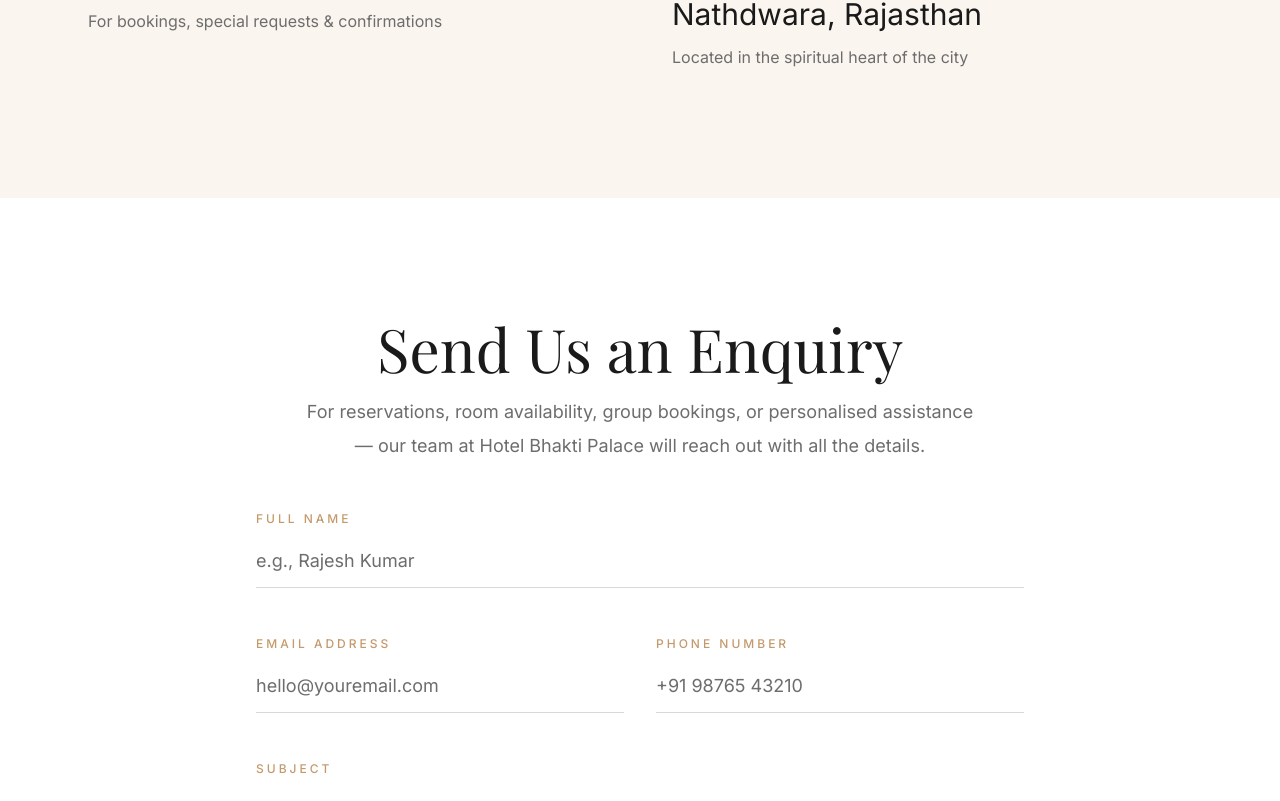
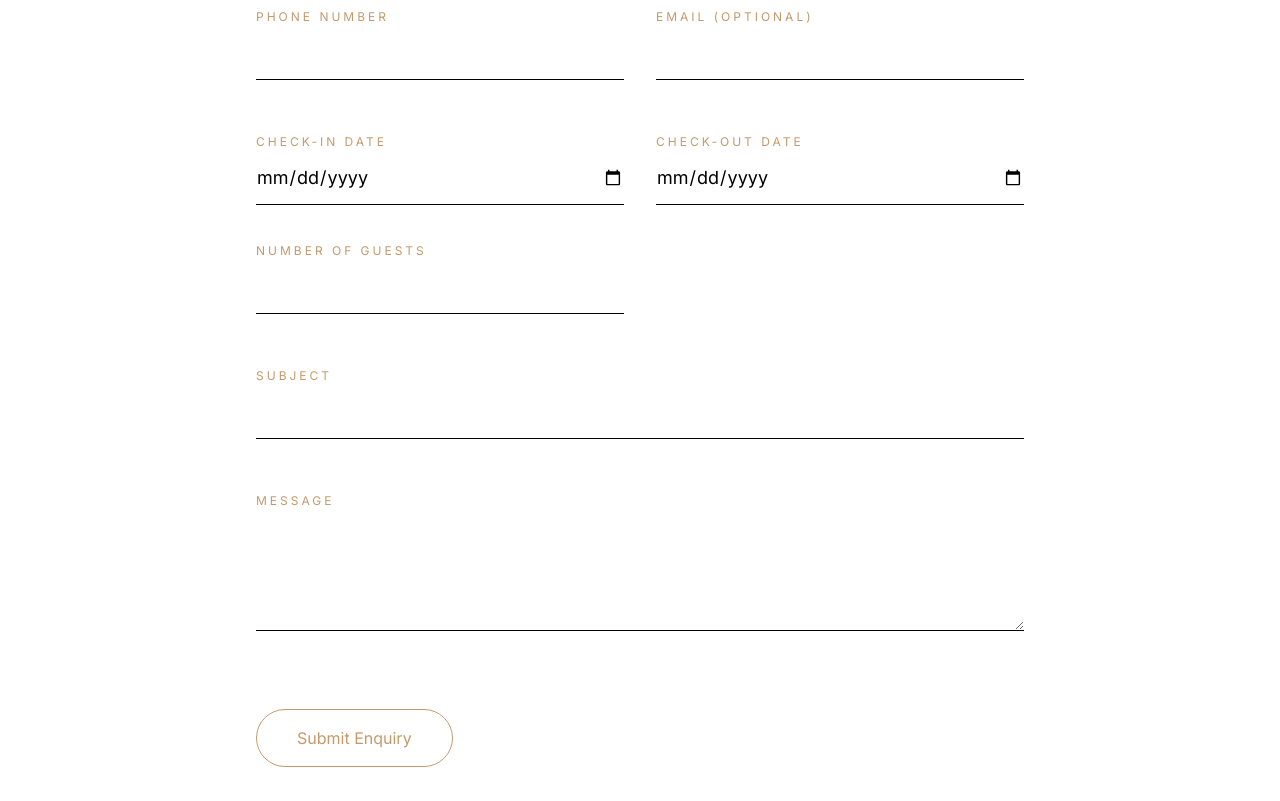
Before and after one commit to RishiBagora/hotelbhaktipalace, a React (Vite) app: page /contact in a window 1280 px wide. Shown: the part 1433-2234 px from the top of the page. Built offline with nearby package versions, Linux system fonts and the light colour scheme.

Commit message:
project detail page 1) hero section 2) overview section 3)challenges

```diff
--- a/src/Pages/Contacts.jsx
+++ b/src/Pages/Contacts.jsx
@@ -8,7 +8,7 @@
 const Contacts = () => {
   return (
     <div>
-      <ContactHero/>
+
       <ContactDetailsStrip/>
       <ContactForm/>
       <MapSection/>
--- a/src/components/ContactUs/ContactCTA.jsx
+++ b/src/components/ContactUs/ContactCTA.jsx
@@ -119,7 +119,7 @@
           <motion.a
             variants={fadeUp}
             custom={3}
-            href="tel:+919876543210"
+            href="tel:+919772578699"
             target="_blank"
             rel="noopener noreferrer"
             className="px-10 py-4 rounded-full bg-[var(--accent)] text-white uppercase tracking-wide text-sm hover:bg-opacity-90 transition-all duration-500"
@@ -132,7 +132,7 @@
           <motion.a
             variants={fadeUp}
             custom={4}
-            href="https://wa.me/919876543210"
+            href="https://wa.me/919772578699"
             target="_blank"
             rel="noopener noreferrer"
             className="px-10 py-4 rounded-full border border-[var(--accent)] text-[var(--accent)] uppercase tracking-wide text-sm hover:bg-[var(--accent)] hover:text-white transition-all duration-500"
--- a/src/components/ContactUs/ContactForm.jsx
+++ b/src/components/ContactUs/ContactForm.jsx
@@ -1,16 +1,6 @@
 // ContactForm.jsx
 import React, { useState } from "react";
 import { motion } from "framer-motion";
-
-/**
- * ContactForm
- * Ultra-luxury editorial enquiry form styled with Tailwind and animated with Framer Motion.
- *
- * Notes:
- * - Ensure Playfair Display and Inter are loaded globally (e.g., in index.html or via @import).
- * - Tailwind must be configured in the project.
- * - Framer Motion: npm install framer-motion
- */
 
 const fadeUp = {
   hidden: { opacity: 0, y: 20, filter: "blur(6px)" },
@@ -37,10 +27,14 @@
     fullName: "",
     email: "",
     phone: "",
+    checkInDate: "",
+    checkOutDate: "",
+    guests: "",
     subject: "",
     message: "",
   });
-  const [status, setStatus] = useState({ loading: false, success: null, error: null });
+
+  const [status, setStatus] = useState({ loading: false, error: null });
 
   const handleChange = (e) => {
     const { name, value } = e.target;
@@ -48,85 +42,94 @@
   };
 
   const validate = () => {
-    // Minimal, non-intrusive validation for luxury UX
     if (!form.fullName.trim()) return "Please enter your full name.";
-    if (!form.email.trim()) return "Please provide an email address.";
-    // phone optional but if entered ensure some digits
-    if (form.phone && form.phone.replace(/\D/g, "").length < 6) return "Please enter a valid phone number.";
-    if (!form.message.trim()) return "Please write a brief message.";
+    if (!form.phone.trim()) return "Please provide a phone number.";
+    if (!form.checkInDate) return "Please select check-in date.";
+    if (!form.checkOutDate) return "Please select check-out date.";
+    if (!form.guests) return "Please enter number of guests.";
     return null;
   };
 
-  const handleSubmit = async (e) => {
+  const formatDate = (dateString) => {
+  if (!dateString) return "—";
+  return new Date(dateString).toLocaleDateString("en-IN", {
+    day: "numeric",
+    month: "long",
+    year: "numeric",
+  });
+};
+
+
+  const handleSubmit = (e) => {
     e.preventDefault();
-    setStatus({ loading: true, success: null, error: null });
+    setStatus({ loading: true, error: null });
 
     const err = validate();
     if (err) {
-      setStatus({ loading: false, success: null, error: err });
-      window.scrollTo({ top: 0, behavior: "smooth" });
+      setStatus({ loading: false, error: err });
       return;
     }
 
-    try {
-      // Fake submit for demo — replace with real API integration
-      await new Promise((res) => setTimeout(res, 900));
-      setStatus({ loading: false, success: "Thank you — we will contact you shortly.", error: null });
-      setForm({ fullName: "", email: "", phone: "", subject: "", message: "" });
-    } catch (submitError) {
-      setStatus({ loading: false, success: null, error: "Something went wrong. Please try again later." });
-    }
+    const whatsappMessage = `
+Hello Hotel Bhakti Palace 👋
+
+I would like to enquire about a booking.
+
+🧑 Name: ${form.fullName}
+📞 Phone: ${form.phone}
+📧 Email: ${form.email || "Not provided"}
+
+📅 Check-in Date: ${formatDate(form.checkInDate)}
+📅 Check-out Date: ${formatDate(form.checkOutDate)}
+👥 Number of Guests: ${form.guests}
+
+📝 Subject: ${form.subject || "Hotel Booking Enquiry"}
+
+💬 Message:
+${form.message || "—"}
+
+Please contact me with availability and pricing.
+Thank you.
+    `.trim();
+
+    const whatsappURL = `https://wa.me/+918302501774?text=${encodeURIComponent(
+      whatsappMessage
+    )}`;
+
+    window.open(whatsappURL, "_blank");
+
+    setStatus({ loading: false, error: null });
   };
 
   return (
     <section
-      aria-labelledby="contact-form-heading"
       className="bg-white py-[120px] px-5"
       style={{
-        // theme variables — keep consistent with site
         "--accent": "#c49a6c",
         "--text-primary": "#1a1a1a",
         "--text-secondary": "#6d6d6d",
-        "--line": "rgba(0,0,0,0.08)",
         "--input-border": "rgba(0,0,0,0.15)",
       }}
     >
       <div className="max-w-3xl mx-auto">
-        {/* Header (staggered) */}
+        {/* Header */}
         <motion.div
           initial="hidden"
           whileInView="visible"
-          viewport={{ once: true, amount: 0.4 }}
+          viewport={{ once: true }}
           variants={fadeUp}
           className="text-center mb-12"
         >
-          <h2
-            id="contact-form-heading"
-            className="text-4xl md:text-6xl font-serif text-[var(--text-primary)] mb-4"
-            style={{ fontFamily: "Playfair Display, serif", lineHeight: 1.02 }}
-          >
+          <h2 className="text-4xl md:text-6xl font-serif mb-4">
             Send Us an Enquiry
           </h2>
-
-          <p
-            className="text-base md:text-lg text-[var(--text-secondary)] max-w-2xl mx-auto"
-            style={{ fontFamily: "Inter, sans-serif", lineHeight: 1.9 }}
-          >
-            For reservations, room availability, group bookings, or personalised assistance — our team
-            at Hotel Bhakti Palace will reach out with all the details.
+          <p className="text-lg text-[var(--text-secondary)]">
+            Room availability, bookings or special requests — we’ll assist you personally.
           </p>
         </motion.div>
 
-        {/* Status messages */}
         {status.error && (
-          <div className="mb-6 text-sm text-red-700" role="status" aria-live="polite">
-            {status.error}
-          </div>
-        )}
-        {status.success && (
-          <div className="mb-6 text-sm text-green-700" role="status" aria-live="polite">
-            {status.success}
-          </div>
+          <div className="mb-6 text-sm text-red-700">{status.error}</div>
         )}
 
         {/* Form */}
@@ -134,121 +137,127 @@
           onSubmit={handleSubmit}
           initial="hidden"
           whileInView="visible"
-          viewport={{ once: true, amount: 0.35 }}
+          viewport={{ once: true }}
           variants={stagger}
           className="flex flex-col gap-12"
-          autoComplete="off"
         >
-          {/* Full name */}
-          <motion.div variants={fadeUp} className="flex flex-col gap-2">
-            <label htmlFor="fullName" className="uppercase text-xs tracking-[0.25em] text-[var(--accent)] font-medium">
+          {/* Name */}
+          <motion.div variants={fadeUp}>
+            <label className="uppercase text-xs tracking-[0.25em] text-[var(--accent)]">
               Full Name
             </label>
-
             <input
-              id="fullName"
               name="fullName"
-              type="text"
               value={form.fullName}
               onChange={handleChange}
-              placeholder="e.g., Rajesh Kumar"
-              autoComplete="off"
-              aria-label="Full name"
-              className="bg-transparent py-3 text-lg text-[var(--text-primary)] placeholder:text-[var(--text-secondary)] outline-none border-b border-[var(--input-border)] focus:border-[var(--accent)] transition-all duration-300"
-              style={{ fontFamily: "Inter, sans-serif" }}
+              className="w-full bg-transparent border-b py-3 text-lg outline-none"
             />
           </motion.div>
 
-          {/* Email + Phone horizontally on wide screens */}
-          <div className="grid grid-cols-1 md:grid-cols-2 gap-8">
-            <motion.div variants={fadeUp} className="flex flex-col gap-2">
-              <label htmlFor="email" className="uppercase text-xs tracking-[0.25em] text-[var(--accent)] font-medium">
-                Email Address
+          {/* Phone + Email */}
+          <div className="grid md:grid-cols-2 gap-8">
+            <motion.div variants={fadeUp}>
+              <label className="uppercase text-xs tracking-[0.25em] text-[var(--accent)]">
+                Phone Number
               </label>
-
               <input
-                id="email"
-                name="email"
-                type="email"
-                value={form.email}
+                name="phone"
+                value={form.phone}
                 onChange={handleChange}
-                placeholder="hello@youremail.com"
-                autoComplete="off"
-                aria-label="Email address"
-                className="bg-transparent py-3 text-lg text-[var(--text-primary)] placeholder:text-[var(--text-secondary)] outline-none border-b border-[var(--input-border)] focus:border-[var(--accent)] transition-all duration-300"
-                style={{ fontFamily: "Inter, sans-serif" }}
+                className="w-full bg-transparent border-b py-3 text-lg outline-none"
               />
             </motion.div>
 
-            <motion.div variants={fadeUp} className="flex flex-col gap-2">
-              <label htmlFor="phone" className="uppercase text-xs tracking-[0.25em] text-[var(--accent)] font-medium">
-                Phone Number
+            <motion.div variants={fadeUp}>
+              <label className="uppercase text-xs tracking-[0.25em] text-[var(--accent)]">
+                Email (optional)
               </label>
+              <input
+                name="email"
+                value={form.email}
+                onChange={handleChange}
+                className="w-full bg-transparent border-b py-3 text-lg outline-none"
+              />
+            </motion.div>
+          </div>
 
+          {/* Date + Guests */}
+          <div className="grid md:grid-cols-2 gap-8">
+            <motion.div variants={fadeUp}>
+              <label className="uppercase text-xs tracking-[0.25em] text-[var(--accent)]">
+                Check-in Date
+              </label>
               <input
-                id="phone"
-                name="phone"
-                type="tel"
-                value={form.phone}
+                type="date"
+                name="checkInDate"
+                value={form.checkInDate}
                 onChange={handleChange}
-                placeholder="+91 98765 43210"
-                autoComplete="off"
-                aria-label="Phone number"
-                className="bg-transparent py-3 text-lg text-[var(--text-primary)] placeholder:text-[var(--text-secondary)] outline-none border-b border-[var(--input-border)] focus:border-[var(--accent)] transition-all duration-300"
-                style={{ fontFamily: "Inter, sans-serif" }}
+                className="w-full bg-transparent border-b py-3 text-lg outline-none"
+              />
+            </motion.div>
+
+            <motion.div variants={fadeUp}>
+              <label className="uppercase text-xs tracking-[0.25em] text-[var(--accent)]">
+                Check-out Date
+              </label>
+              <input
+                type="date"
+                name="checkOutDate"
+                value={form.checkOutDate}
+                onChange={handleChange}
+                className="w-full bg-transparent border-b py-3 text-lg outline-none"
+              />
+            </motion.div>
+
+            <motion.div variants={fadeUp}>
+              <label className="uppercase text-xs tracking-[0.25em] text-[var(--accent)]">
+                Number of Guests
+              </label>
+              <input
+                type="number"
+                min="1"
+                name="guests"
+                value={form.guests}
+                onChange={handleChange}
+                className="w-full bg-transparent border-b py-3 text-lg outline-none"
               />
             </motion.div>
           </div>
 
           {/* Subject */}
-          <motion.div variants={fadeUp} className="flex flex-col gap-2">
-            <label htmlFor="subject" className="uppercase text-xs tracking-[0.25em] text-[var(--accent)] font-medium">
+          <motion.div variants={fadeUp}>
+            <label className="uppercase text-xs tracking-[0.25em] text-[var(--accent)]">
               Subject
             </label>
-
             <input
-              id="subject"
               name="subject"
-              type="text"
               value={form.subject}
               onChange={handleChange}
-              placeholder="e.g., Room availability for festival dates"
-              autoComplete="off"
-              aria-label="Subject"
-              className="bg-transparent py-3 text-lg text-[var(--text-primary)] placeholder:text-[var(--text-secondary)] outline-none border-b border-[var(--input-border)] focus:border-[var(--accent)] transition-all duration-300"
-              style={{ fontFamily: "Inter, sans-serif" }}
+              className="w-full bg-transparent border-b py-3 text-lg outline-none"
             />
           </motion.div>
 
           {/* Message */}
-          <motion.div variants={fadeUp} className="flex flex-col gap-2">
-            <label htmlFor="message" className="uppercase text-xs tracking-[0.25em] text-[var(--accent)] font-medium">
-              Your Message
+          <motion.div variants={fadeUp}>
+            <label className="uppercase text-xs tracking-[0.25em] text-[var(--accent)]">
+              Message
             </label>
-
             <textarea
-              id="message"
               name="message"
               value={form.message}
               onChange={handleChange}
-              placeholder="Write any specifics — dates, number of guests, special requests..."
-              aria-label="Your message"
-              autoComplete="off"
-              className="bg-transparent py-3 text-lg text-[var(--text-primary)] placeholder:text-[var(--text-secondary)] outline-none border-b border-[var(--input-border)] focus:border-[var(--accent)] transition-all duration-300 min-h-[140px] resize-none"
-              style={{ fontFamily: "Inter, sans-serif" }}
+              className="w-full bg-transparent border-b py-3 text-lg outline-none min-h-[120px]"
             />
           </motion.div>
 
-          {/* Button */}
-          <motion.div variants={fadeUp} className="flex items-center">
+          {/* Submit */}
+          <motion.div variants={fadeUp}>
             <button
               type="submit"
-              aria-label="Submit enquiry"
               disabled={status.loading}
-              className="mt-4 px-10 py-4 border border-[var(--accent)] text-[var(--accent)] rounded-full tracking-wide text-sm font-medium hover:bg-[var(--accent)] hover:text-white transition-all duration-500 disabled:opacity-60 disabled:cursor-not-allowed"
-              style={{ fontFamily: "Inter, sans-serif" }}
+              className="mt-6 px-10 py-4 border border-[var(--accent)] rounded-full text-[var(--accent)] hover:bg-[var(--accent)] hover:text-white transition-all"
             >
-              {status.loading ? "Sending…" : "Submit Enquiry"}
+              {status.loading ? "Opening WhatsApp…" : "Submit Enquiry"}
             </button>
           </motion.div>
         </motion.form>
--- a/src/components/ContactUs/MapSection.jsx
+++ b/src/components/ContactUs/MapSection.jsx
@@ -97,7 +97,7 @@
                   height: "clamp(360px, 45vh, 680px)",
                   border: "0",
                 }}
-                src="https://www.google.com/maps?q=Shree+Nath+Ji+Temple+Nathdwara&output=embed"
+                src="https://www.google.com/maps/embed?pb=!1m18!1m12!1m3!1d538.2940795823679!2d73.81645413503497!3d24.929281825144567!2m3!1f0!2f0!3f0!3m2!1i1024!2i768!4f13.1!3m3!1m2!1s0x39680d007e80eb93%3A0xc9ec800f5ba7c048!2sShrinathji%20Temple%20Gate%202!5e1!3m2!1sen!2sin!4v1767439272976!5m2!1sen!2sin"
               ></iframe>
             </div>
           </div>
@@ -133,7 +133,7 @@
           </p>
 
           <a
-            href="https://www.google.com/maps/search/?api=1&query=Shree+Nath+Ji+Temple+Nathdwara"
+            href="https://maps.app.goo.gl/Vf3BUrDe5iuiYDPQA"
             target="_blank"
             rel="noopener noreferrer"
             className="mt-4 inline-block text-[var(--accent)] underline underline-offset-4 hover:opacity-75 transition-all duration-300"
--- a/src/components/general/FooterSection.jsx
+++ b/src/components/general/FooterSection.jsx
@@ -94,14 +94,14 @@
               </h3>
               <div className="space-y-3">
                 <a
-                  href="tel:+919876543210"
+                  href="tel:+919772578699"
                   className="flex items-center justify-center md:justify-start gap-3 text-sm transition-colors duration-300"
                   style={{ color: 'var(--text-secondary)' }}
                   onMouseOver={(e) => e.currentTarget.style.color = 'var(--accent-gold)'}
                   onMouseOut={(e) => e.currentTarget.style.color = 'var(--text-secondary)'}
                 >
                   <PhoneIcon className="w-4 h-4" />
-                  <span>+91 98765 43210</span>
+                  <span>+91 97725 78699</span>
                 </a>
                 <a
                   href="mailto:reservations@hotelbhaktypalace.com"
--- a/src/components/general/Navbar.jsx
+++ b/src/components/general/Navbar.jsx
@@ -102,7 +102,7 @@
                 </div>
               ))}
               <a
-                href="#inquire-now"
+                href="tel:+919772578699"
                 className="text-sm uppercase tracking-wide border border-[#c49a6c] text-[#c49a6c] rounded-full px-4 py-1 hover:bg-[#c49a6c] hover:text-white transition-all duration-300"
               >
                 Inquire Now
--- a/src/components/home/Aboutsection.jsx
+++ b/src/components/home/Aboutsection.jsx
@@ -58,14 +58,14 @@
     <text
       fontSize="11"
       fill="#c49a6c"
-      letterSpacing="3"
+      letterSpacing="2"
       style={{
         fontFamily: "Inter, sans-serif",
         textTransform: "uppercase",
       }}
     >
       <textPath href="#circlePath" startOffset="0%">
-        ● Hotel Bhakti Palace ● Nathdwara ● Hotel Bhakti Palace ● Nathdwara ●
+        ● Hotel Bhakti ● Nathdwara ● Hotel Bhakti ● Nathdwara ●
       </textPath>
     </text>
   </svg>
--- a/src/components/home/AmenitiesSection.jsx
+++ b/src/components/home/AmenitiesSection.jsx
@@ -145,7 +145,7 @@
 export default function AmenitiesSection() {
   return (
     <section
-      className="relative overflow-hidden py-15 md:py-32"
+      className="relative overflow-hidden py-15 md:pt-32"
       style={{
         background: "var(--bg)",
         fontFamily: "'Inter', sans-serif",
```
Also changed, not shown: src/components/ContactUs/ContactDetailsStrip.jsx (+5 -5 lines).
